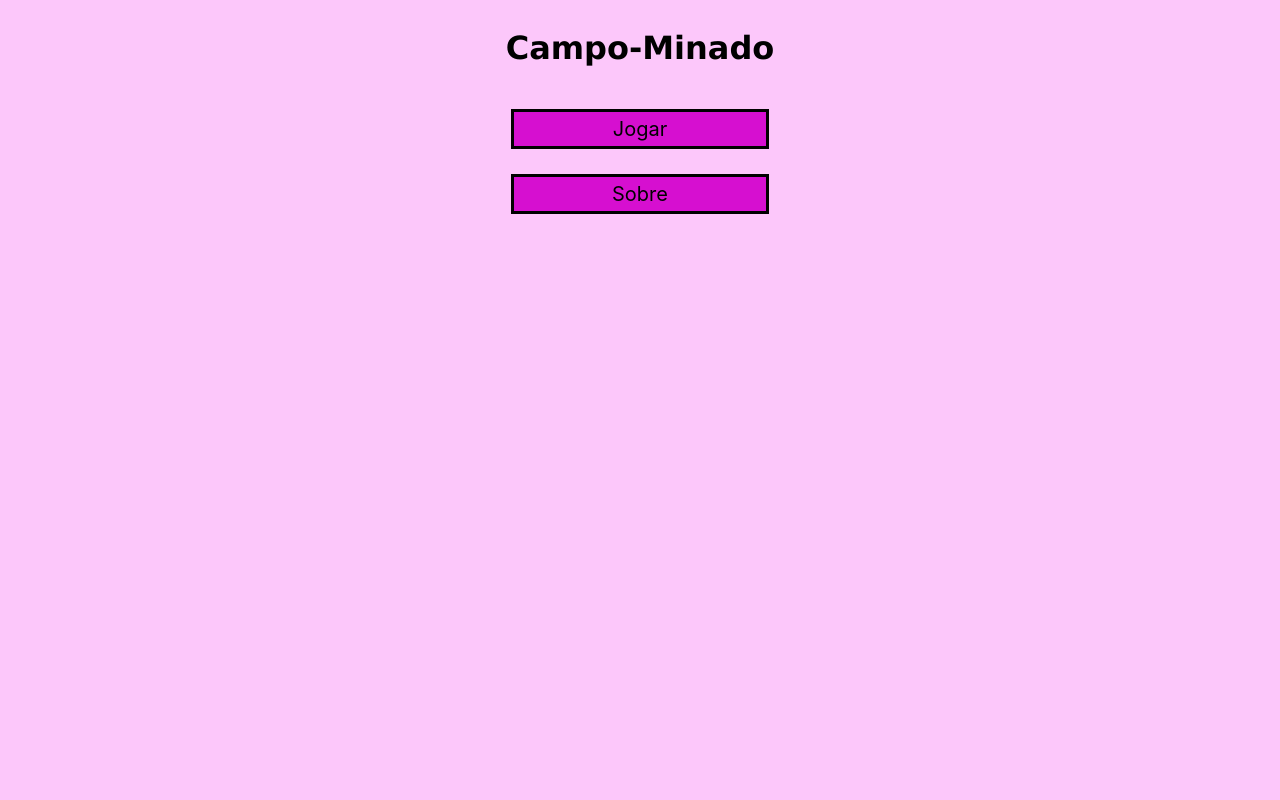
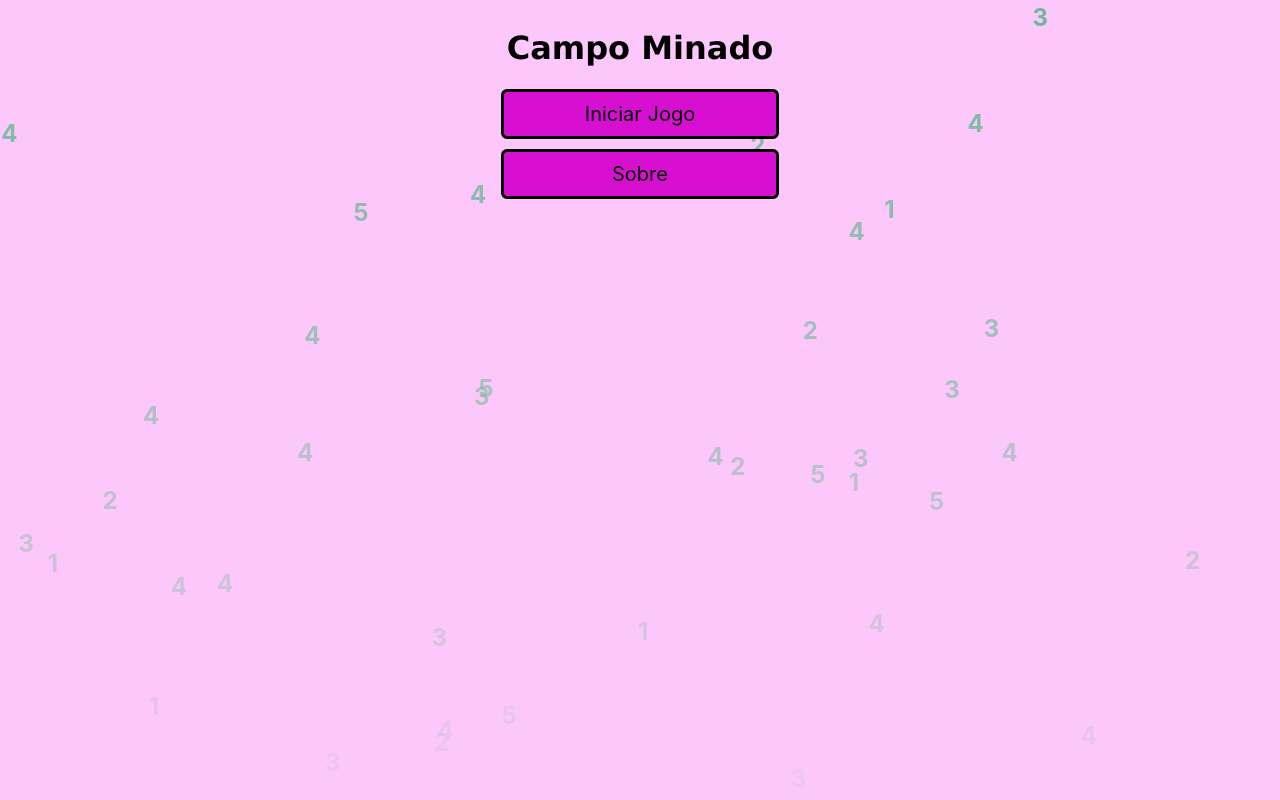
Before and after one commit to Firmino03/campo-minado, a SvelteKit app: page / in a window 1280 px wide. Built offline with nearby package versions, Linux system fonts and the light colour scheme.

Commit message:
Implementação de efeito cascata

```diff
--- /dev/null
+++ b/src/lib/Rain.svelte
@@ -0,0 +1,26 @@
+<script>
+    // Cria números caindo aleatoriamente
+    export let amount = 40;
+
+    let items = Array.from({ length: amount }, () => ({
+        left: Math.random() * 100,      // posição horizontal aleatória
+        delay: Math.random() * 3,       // atraso aleatório na animação
+        dur: 3 + Math.random() * 2,     // duração da animação
+        num: Math.ceil(Math.random() * 5) // número 1-5
+    }));
+</script>
+
+<div class="rain-container">
+    {#each items as item}
+        <span
+            class="drop"
+            style="
+                left: {item.left}%;
+                animation-delay: {item.delay}s;
+                animation-duration: {item.dur}s;
+            "
+        >
+            {item.num}
+        </span>
+    {/each}
+</div>
--- a/src/routes/+page.svelte
+++ b/src/routes/+page.svelte
@@ -1,12 +1,13 @@
 <script lang="ts">
     let tituloDoJogo: string = "Campo-Minado";
+    import Rain from '$lib/Rain.svelte';
 </script>
 
-<h1>
-    {tituloDoJogo}
-</h1>
+<main class="home-container">
+    <Rain amount={50} />
 
-<br />
-<a class="menu" href="/jogar">Jogar</a>
-<br />
-<a class="menu" href="/sobre">Sobre</a>
+    <h1 class="title">Campo Minado</h1>
+
+<a class="menu" href="/jogar">Iniciar Jogo</a>
+    <a class="menu" href="/sobre">Sobre</a>
+</main>
--- a/src/styles/global.css
+++ b/src/styles/global.css
@@ -1,54 +1,6 @@
-html, body {
-	position: relative;
-	width: 100%;
-	height: 100%;
-}
-
-body {
-	color: #000000;
-	margin: 0;
-	padding: 8px;
-	box-sizing: border-box;
-	font-family: -apple-system, BlinkMacSystemFont, "Segoe UI", Roboto, Oxygen-Sans, Ubuntu, Cantarell, "Helvetica Neue", sans-serif;
-	background-color: rgb(252, 199, 250);
-	text-align: center;
-}
-
-h1 {
- 	color: rgb(0, 0, 0);
- 	font-weight: bold;
- 	font-family: verdana;
-}
-
-.menu {
-	display: block;
-	font-size: 20px;
-	margin: auto;
-	margin-bottom: 5px;
-	border-style: solid;
-	border-width: 3px;
-	width: 20%;
-	padding: 5px;
-	background-color: rgb(252, 199, 250);
-	border: 3px solid black;
-	text-align: center;
-	text-decoration: none;
-	color: black;
-	padding: 5px 0px 5px 0px;
-}
-
-.menu:hover{
-	background-color: #aaa;
-}
-
-.menu:visited{
-	color: black;
-}
-
-img.sobre {
-	max-width:10%;
-	max-height:10%;
-}
+/* ============================
+   CONFIGURAÇÃO GLOBAL
+   ============================ */
 
 html, body {
     position: relative;
@@ -66,41 +18,58 @@ body {
     text-align: center;
 }
 
+/* ============================
+   TÍTULOS
+   ============================ */
+
 h1 {
     color: black;
     font-weight: bold;
     font-family: verdana;
 }
 
+/* ============================
+   BOTÕES DO MENU
+   ============================ */
+
 .menu {
     display: block;
     font-size: 20px;
     margin: auto;
-	margin-bottom: 5px;
-	border-style: solid;
-	border-width: 3px;
+    margin-bottom: 10px;
     width: 20%;
-	padding: 5px;
+    padding: 10px;
     background-color: rgb(214, 15, 208);
     border: 3px solid black;
     text-align: center;
     text-decoration: none;
     color: black;
-	padding: 5px 0px 5px 0px;
+    border-radius: 6px;
+    transition: 0.2s;
+    z-index: 10; /* garante que fica acima da chuva */
+    position: relative;
 }
 
-.menu:hover{
+.menu:hover {
     background-color: rgb(17, 202, 78);
 }
 
-.menu:visited{
+.menu:visited {
     color: black;
 }
 
+/* ============================
+   IMAGEM SOBRE
+   ============================ */
+
 img.sobre {
-	max-width:10%;
-	max-height:10%;
+    max-width: 10%;
+    max-height: 10%;
 }
+
+/* ============================
+   LISTA DE DESENVOLVEDORES
+   ============================ */
 
 .lista-devs {
     list-style: none;
@@ -113,6 +82,11 @@ img.sobre {
     margin: 4px 0;
     font-size: 18px;
 }
+
+/* ============================
+   TEXTO SOBRE
+   ============================ */
+
 .sobre-texto {
     font-size: 18px;
     line-height: 1.4;
@@ -122,3 +96,53 @@ img.sobre {
     margin-right: auto;
     text-align: center;
 }
+
+/* ============================
+   CHUVA DE NÚMEROS (EFEITO)
+   ============================ */
+
+.rain-container {
+    position: fixed;
+    top: 0;
+    left: 0;
+    width: 100%;
+    height: 100%;
+    overflow: hidden;
+    pointer-events: none;
+    z-index: 0; /* sempre atrás do conteúdo */
+    opacity: 0.6;
+}
+
+.drop {
+    position: absolute;
+    top: -50px;
+    font-size: 1.5rem;
+    font-weight: bold;
+    animation: fall linear infinite;
+    color: rgb(12, 176, 81);
+}
+
+@keyframes fall {
+    0% {
+        transform: translateY(-50px);
+        opacity: 0;
+    }
+
+    10% {
+        opacity: 1;
+    }
+
+    100% {
+        transform: translateY(110vh);
+        opacity: 0;
+    }
+}
+
+/* ============================
+   CONTAINERS DE PÁGINA
+   ============================ */
+
+.home-container {
+    position: relative;
+    z-index: 10; /* garante que todo conteúdo do home fica acima da chuva */
+}
```
Lines whose indentation alone changed are shown as unchanged.
